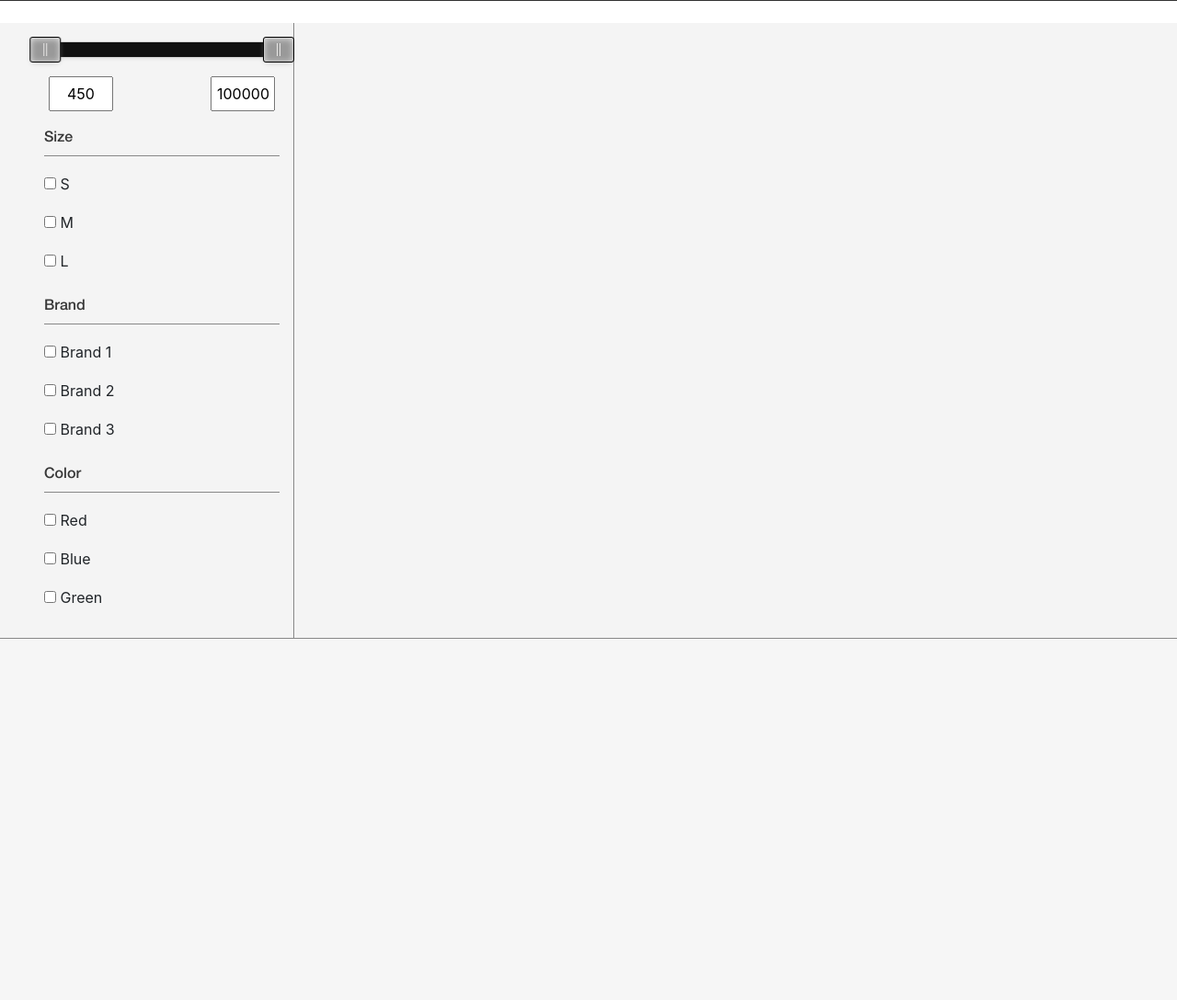
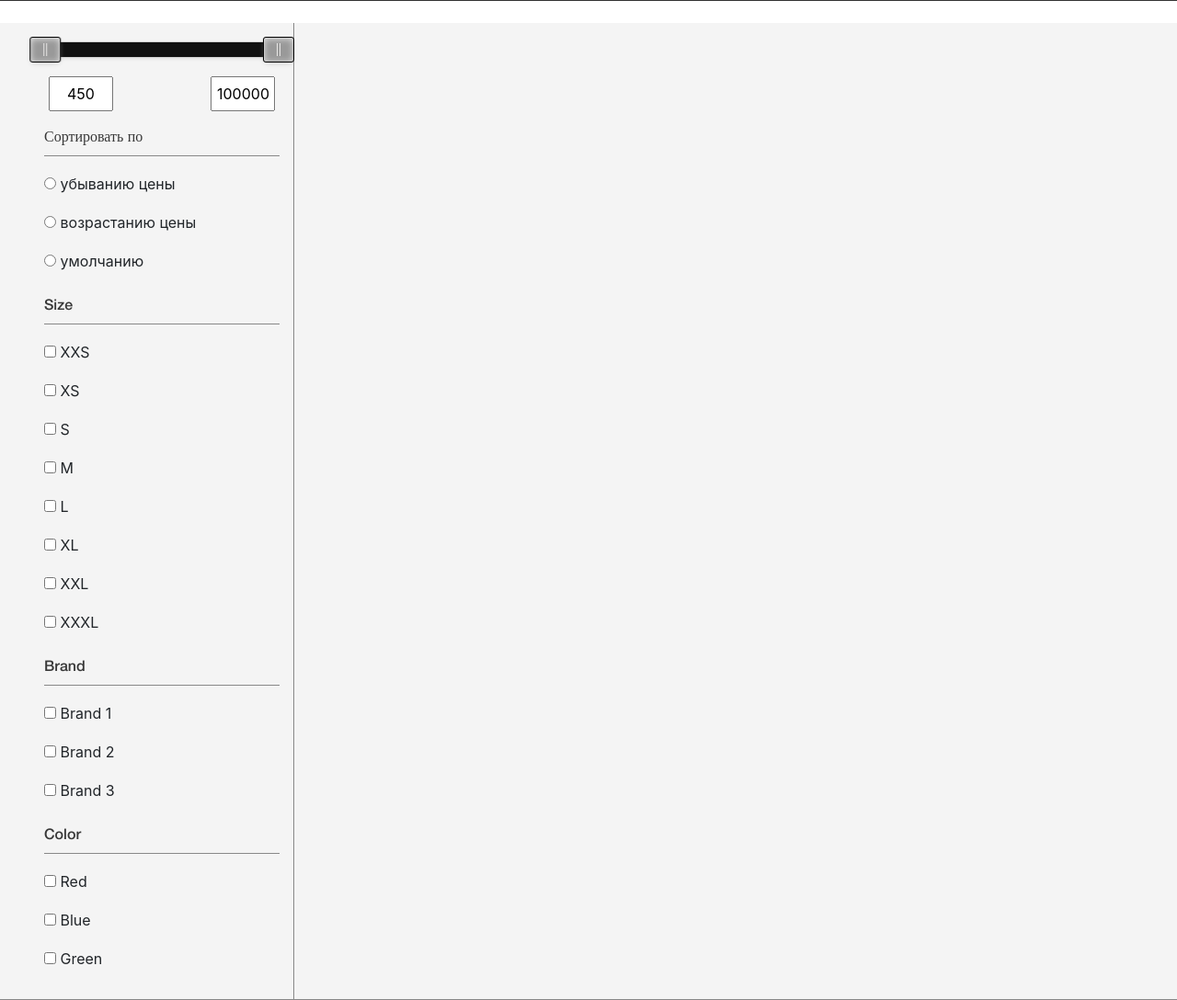
Before and after one commit to FIFSAK/backend-mix, a Django app: page /search.html/ in a window 1280 px wide. Shown: the part 134-1222 px from the top of the page at 92% size. Before the commit the page ends 829 px from the top, so only its background shows below. Run offline with Django 4.2, Linux system fonts and the light colour scheme; data that the repository does not hold is empty; some libraries are stand-ins or nearby versions.

Commit message:
add ordering by price works and filtering by size have bag

```diff
--- a/app/static/app.js
+++ b/app/static/app.js
@@ -1,21 +1,55 @@
 new Vue({
     el: '#clothes-cards',
     data: {
-        clothes: []
+        clothes: [],
+        sortType: '',
+        selectedSizes: [],
+    },
+    methods: {
+        orderType: function (sortValue) {
+            console.log('Order type changed to:', sortValue);
+            this.sortType = sortValue;
+            this.fetchData();
+        },
+        updateSizes: function (size) {
+            let index = this.selectedSizes.indexOf(size);
+
+            if (index > -1) {
+                this.selectedSizes.splice(index, 1);
+            } else {
+                this.selectedSizes.push(size);
+            }
+            this.fetchData();
+        },
+        fetchData: function () {
+            console.log('Fetching data with sort type:', this.sortType);
+            const params = new URLSearchParams(window.location.search);
+            let category = params.get('category') || ''; // Значение по умолчанию, если параметр отсутствует
+            let query = '/api/clothes/?category=' + category;
+            if (this.sortType) {
+                query += "&ordering=" + this.sortType;
+            }
+            if (this.selectedSizes.length) {
+                query += "&search=" + this.selectedSizes.join('&') + "&";
+            }
+            const vm = this;
+            console.log('Query URL:', query);
+
+            axios.get(query)
+                .then(function (response) {
+                    console.log('API Response:', response);
+
+                    vm.clothes = response.data.results;
+                    for (i = 0; i < vm.clothes.length; i++) {
+                        console.log(vm.clothes[i].id)
+                    }
+                })
+                .catch(function (error) {
+                    console.log(error);
+                });
+        }
     },
     created: function () {
-        const params = new URLSearchParams(window.location.search);
-        let category = params.get('category');
-        console.log(category);
-
-        const vm = this;
-        axios.get('/api/clothes/?category=' + category)
-            .then(function (response) {
-                vm.clothes = response.data.results; // Assign data to clothes
-                console.log(response.data.results); // Log to ensure data is received
-            })
-            .catch(function (error) {
-                console.log(error); // Log any error
-            });
+        this.fetchData(); // Вызываем fetchData при создании
     },
 });
--- a/app/store/views.py
+++ b/app/store/views.py
@@ -15,7 +15,7 @@ def search(request):
 class ClothesViewSet(viewsets.ReadOnlyModelViewSet):
     serializer_class = ClothesSerializer
     filter_backends = [filters.SearchFilter, filters.OrderingFilter]
-    search_fields = ['name', '=vendor_code', '=sizes__size', 'type_category__category_name']
+    search_fields = ['name', '=vendor_code', 'sizes__size', '=type_category__category_name']
     ordering_fields = ['price']
 
     def get_queryset(self):
--- a/app/templates/search.html
+++ b/app/templates/search.html
@@ -74,9 +74,9 @@
     </div>
 </main>
 
-<body>
 <!-- Фильтры -->
-<div class="container-fluid bg-color-light">
+{% verbatim %}
+<div class="container-fluid bg-color-light" id="clothes-cards">
     <div class="row border-bottom-gray">
         <div class="col-12 col-md-3 border-right-gray-md pb-4 border-bottom-gray-sm filters-container custom-filter-width">
             <div class="d-flex flex-column">
@@ -86,13 +86,20 @@
                     <input type="text" id="input-lower" class="input-lower"/>
                     <input type="text" id="input-upper" class="input-upper"/>
                 </div>
-
+                <div class="custom-checkboxes">
+                    <p class="border-bottom-gray py-2 my-2 color-dark-gray h-medium-font">Сортировать по</p>
+                    <label><input type="radio" name="sort" value="asc" @click="orderType('price')"> убыванию
+                        цены</label>
+                    <label><input type="radio" name="sort" value="dsc" @click="orderType('-price')"> возрастанию
+                        цены</label>
+                    <label><input type="radio" name="sort" value="" @click="orderType('')"> умолчанию</label>
+                </div>
                 <!-- Фильтр по размеру с множественным выбором -->
                 <div class="custom-checkboxes">
                     <p class="border-bottom-gray py-2 my-2 color-dark-gray h-medium-font">Size</p>
-                    <label><input type="checkbox" name="size" value="s"> S</label>
-                    <label><input type="checkbox" name="size" value="m"> M</label>
-                    <label><input type="checkbox" name="size" value="l"> L</label>
+                    <label v-for="size in ['XXS', 'XS', 'S', 'M', 'L', 'XL', 'XXL', 'XXXL']" :key="size">
+                        <input type="checkbox" :value="size" @change="updateSizes(size)"> {{ size }}
+                    </label>
                 </div>
 
                 <!-- Фильтр по бренду с чекбоксами -->
@@ -111,10 +118,10 @@
                 <label><input type="checkbox" name="color" value="blue"> Blue</label>
                 <label><input type="checkbox" name="color" value="green"> Green</label>
             </div>
-
         </div>
+        {% endverbatim %}
         {% verbatim %}
-        <div class="col-md-8" id="clothes-cards">
+        <div class="col-md-8">
             <div class="row custom-gutter-row">
                 <div class="col-md-4" v-for="cloth in clothes" :key="cloth.id">
                     <div class="product-card">
```
